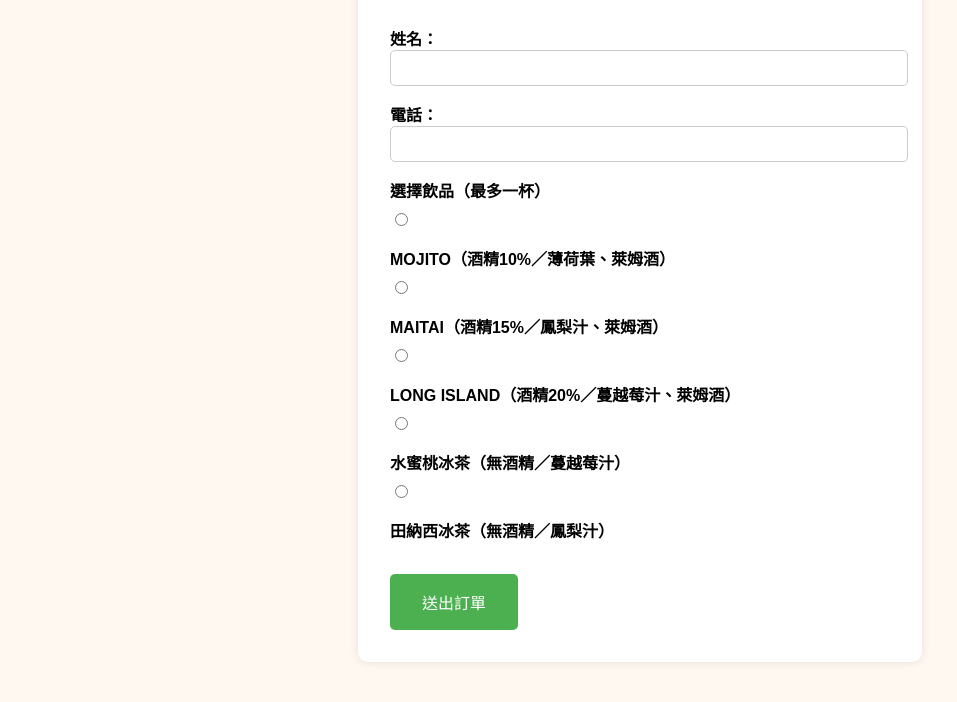
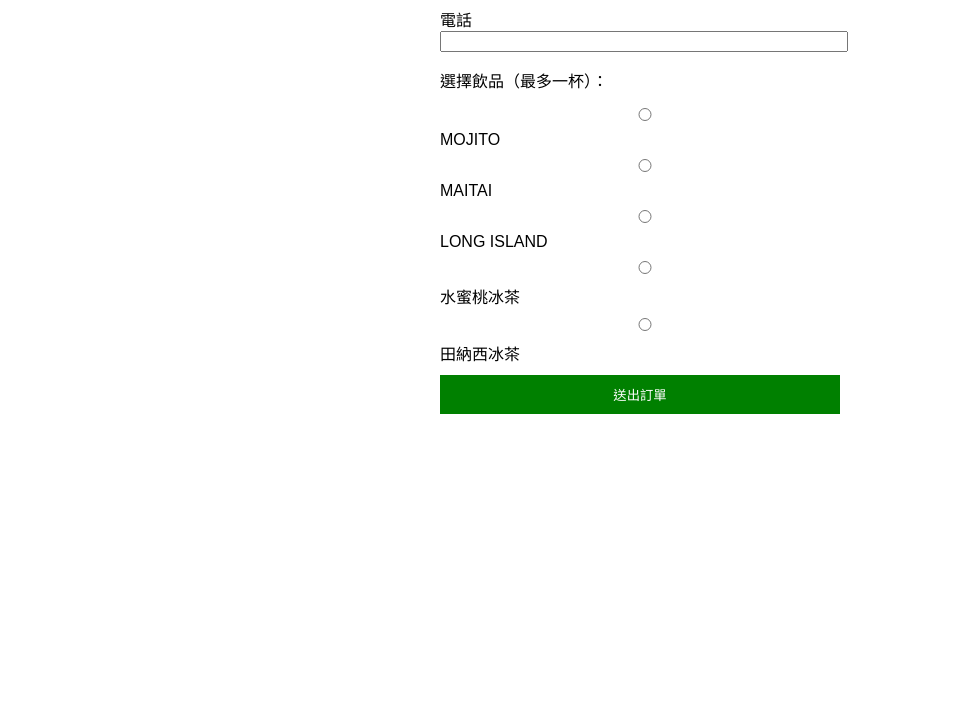
Before and after one commit to kungting888/P.B.C, a plain HTML site: page index.html in a window 1280 px wide. Shown: the part 151-853 px from the top of the page, without its empty margins (0-957 px from the left). After the commit the page ends 800 px from the top, so only its background shows below. Drawn offline with Linux system fonts and the light colour scheme.

Commit message:
Add files via upload

```diff
--- a/index.html
+++ b/index.html
@@ -2,127 +2,58 @@
 <!DOCTYPE html>
 <html lang="zh-Hant">
 <head>
-  <meta charset="UTF-8">
-  <title>P.B.C 線上點餐</title>
+  <meta charset="UTF-8" />
+  <meta name="viewport" content="width=device-width, initial-scale=1.0"/>
+  <title>點餐表單</title>
   <style>
-    body {
-      font-family: "Microsoft JhengHei", sans-serif;
-      background-color: #fff8f0;
-      padding: 2em;
-    }
-    h1 {
-      color: #c87c50;
-      text-align: center;
-    }
-    form {
-      max-width: 500px;
-      margin: 0 auto;
-      background-color: #fff;
-      padding: 2em;
-      border-radius: 10px;
-      box-shadow: 0 0 10px rgba(0,0,0,0.1);
-    }
-    label {
-      display: block;
-      margin-top: 1em;
-      font-weight: bold;
-    }
-    input[type="text"], input[type="tel"] {
-      width: 100%;
-      padding: 0.5em;
-      font-size: 1em;
-      border: 1px solid #ccc;
-      border-radius: 5px;
-    }
-    .drink-option {
-      margin-top: 0.5em;
-    }
-    .drink-option input {
-      margin-right: 0.5em;
-    }
-    button {
-      margin-top: 2em;
-      padding: 1em 2em;
-      background-color: #4CAF50;
-      color: white;
-      border: none;
-      border-radius: 5px;
-      font-size: 1em;
-      cursor: pointer;
-    }
-    button:hover {
-      background-color: #388E3C;
-    }
+    body { font-family: sans-serif; padding: 20px; }
+    form { max-width: 400px; margin: auto; }
+    label, input, button { display: block; width: 100%; margin-bottom: 10px; }
+    button { background: green; color: white; padding: 10px; border: none; }
   </style>
 </head>
 <body>
+  <h2>飲品訂購單</h2>
+  <form id="orderForm">
+    <label>姓名 <input type="text" name="name" required></label>
+    <label>電話 <input type="text" name="phone" required></label>
 
-  <h1>P.B.C 線上點餐</h1>
-  <form id="orderForm">
-    <label for="name">姓名：</label>
-    <input type="text" id="name" name="name" required>
-
-    <label for="phone">電話：</label>
-    <input type="tel" id="phone" name="phone" required>
-
-    <label>選擇飲品（最多一杯）</label>
-    <div class="drink-option">
-      <input type="radio" id="mojito" name="drink" value="MOJITO" required>
-      <label for="mojito">MOJITO（酒精10%／薄荷葉、萊姆酒）</label>
-    </div>
-    <div class="drink-option">
-      <input type="radio" id="maitai" name="drink" value="MAITAI">
-      <label for="maitai">MAITAI（酒精15%／鳳梨汁、萊姆酒）</label>
-    </div>
-    <div class="drink-option">
-      <input type="radio" id="longisland" name="drink" value="LONG ISLAND">
-      <label for="longisland">LONG ISLAND（酒精20%／蔓越莓汁、萊姆酒）</label>
-    </div>
-    <div class="drink-option">
-      <input type="radio" id="peachtea" name="drink" value="水蜜桃冰茶">
-      <label for="peachtea">水蜜桃冰茶（無酒精／蔓越莓汁）</label>
-    </div>
-    <div class="drink-option">
-      <input type="radio" id="tennesseetea" name="drink" value="田納西冰茶">
-      <label for="tennesseetea">田納西冰茶（無酒精／鳳梨汁）</label>
-    </div>
+    <p>選擇飲品（最多一杯）：</p>
+    <label><input type="radio" name="drink" value="MOJITO" required> MOJITO</label>
+    <label><input type="radio" name="drink" value="MAITAI"> MAITAI</label>
+    <label><input type="radio" name="drink" value="LONG ISLAND"> LONG ISLAND</label>
+    <label><input type="radio" name="drink" value="水蜜桃冰茶"> 水蜜桃冰茶</label>
+    <label><input type="radio" name="drink" value="田納西冰茶"> 田納西冰茶</label>
 
     <button type="submit">送出訂單</button>
   </form>
 
   <script>
-    document.getElementById('orderForm').addEventListener('submit', function (e) {
+    document.getElementById("orderForm").addEventListener("submit", function(e) {
       e.preventDefault();
 
-      const name = document.getElementById('name').value.trim();
-      const phone = document.getElementById('phone').value.trim();
-      const drink = document.querySelector('input[name="drink"]:checked')?.value;
+      const form = e.target;
+      const data = {
+        name: form.name.value.trim(),
+        phone: form.phone.value.trim(),
+        drink: form.drink.value
+      };
 
-      if (!name || !phone || !drink) {
-        alert("請填寫完整資訊");
-        return;
-      }
-
-      fetch('https://script.google.com/macros/s/AKfycbzs694VOxaPF5XRu77OPc-I4gjCat-jWJos7t5fl8XwuM5T4I4IityhUMvr84vvYJi-/exec', {
-        method: 'POST',
-        headers: { 'Content-Type': 'application/json' },
-        body: JSON.stringify({ name, phone, drink })
+      fetch("https://script.google.com/macros/s/AKfycbzs694VOxaPF5XRu77OPc-I4gjCat-jWJos7t5fl8XwuM5T4I4IityhUMvr84vvYJi-/exec", {
+        method: "POST",
+        headers: { "Content-Type": "application/json" },
+        body: JSON.stringify(data)
       })
-      .then(res => res.json())
-      .then(data => {
-        if (data.status === 'success') {
-          alert('✅ 訂單已送出！請稍候接收通知。');
-          document.getElementById('orderForm').reset();
-        } else {
-          alert('❌ 發生錯誤：' + JSON.stringify(data));
-        }
+      .then(response => response.text())
+      .then(text => {
+        alert("✅ 訂單送出成功！");
+        form.reset();
       })
       .catch(err => {
-        alert('送出失敗，請稍後再試');
+        alert("❌ 發生錯誤，請稍後再試");
         console.error(err);
       });
     });
   </script>
-
 </body>
 </html>
```
